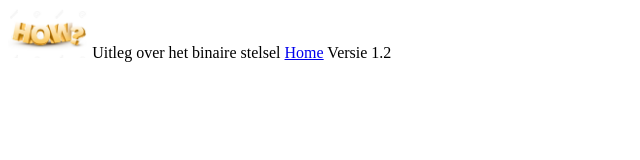
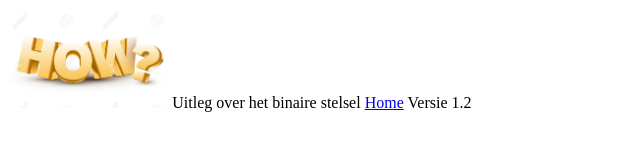
Before and after one commit to Matttie/Matttie.github.io, a plain HTML site: page binairstelsel.html in a window 1280 px wide. Shown: the whole page, without its empty margins (0-640 px from the left). Drawn offline with Linux system fonts and the light colour scheme.

Commit message:
100 pixels

```diff
--- a/binairstelsel.html
+++ b/binairstelsel.html
@@ -4,7 +4,7 @@
         <title>Binair stelsel</title>
         <meta charset="utf-8">
     </head>
-    <img src="How.jpg" height="50px">
+    <img src="How.jpg" height="100px">
 
     <body>Uitleg over het binaire stelsel
         <a href="index.html">Home</a> <!--Link terug naar de homepage-->
```
